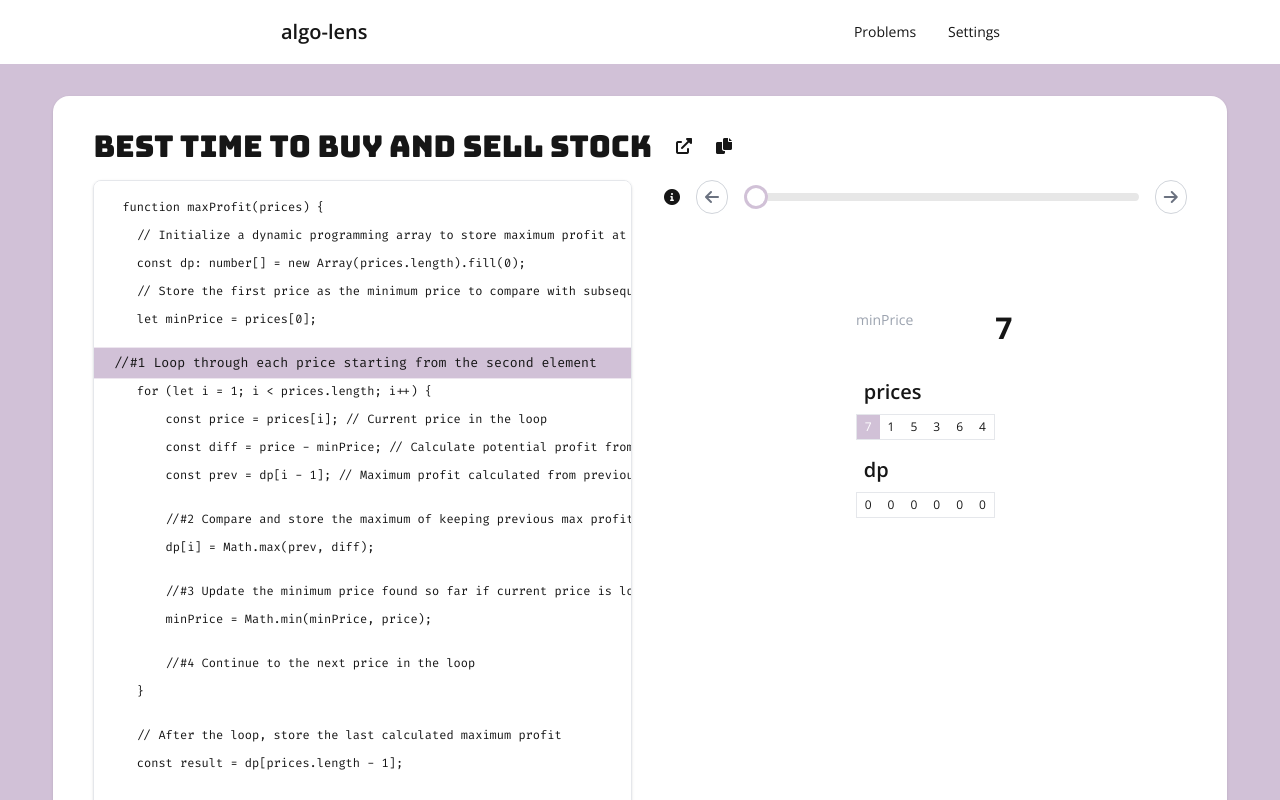
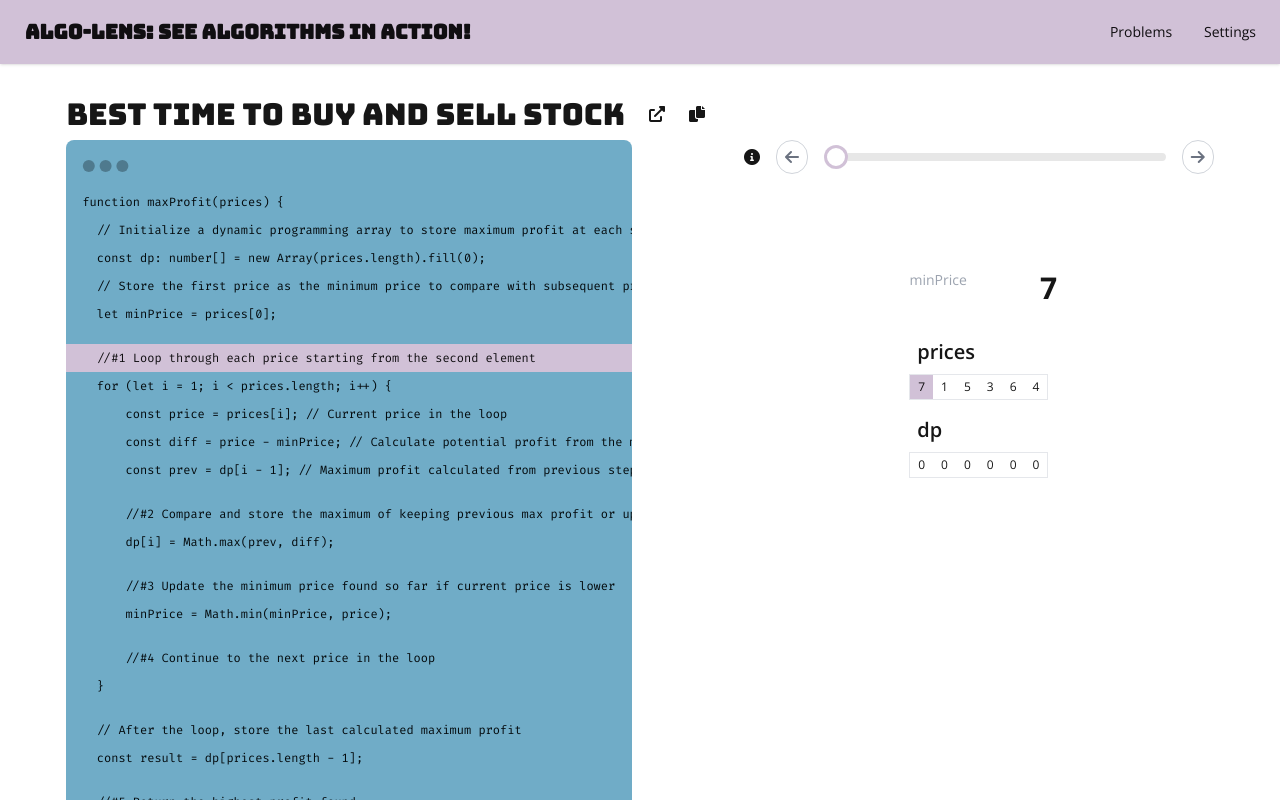
Before and after one commit to jaroslaw-weber/algo-lens, a Next.js app: page /problem/best-time-to-buy-and-sell-stock in a window 1280 px wide. Shown: the top 800 px of the page. Built offline with nearby package versions, Linux system fonts and the light colour scheme.

Commit message:
fix themes

```diff
--- a/components/CodePreview.tsx
+++ b/components/CodePreview.tsx
@@ -2,11 +2,11 @@ import React from 'react';
 
 const CodePreview = ({ code, highlightLineIndex }) => {
   return (
-    <pre className="bg-base-100 shadow border rounded-lg p-3 text-xs font-code leading-none overflow-auto">
+    <pre className="mockup-code rounded-lg text-xs font-code leading-none overflow-auto">
       {code.split('\n').map((line, index) => (
         <p
           key={index}
-          className={`px-4 py-2 transition-all duration-100 bg-base-100  ${index === highlightLineIndex ? 'bg-primary scale-110' : ''}`}
+          className={`px-4 py-2 transition-all duration-100 ${index === highlightLineIndex ? 'text-primary-content bg-primary ' : ''}`}
         >
           {line}
         </p>
--- a/components/DisplayArray.tsx
+++ b/components/DisplayArray.tsx
@@ -1,12 +1,12 @@
 import React, { useMemo } from "react";
 import { ArrayVariable, Pointer } from "../src/problem/types";
 
-const colors = ["bg-primary", "bg-secondary", "bg-info"];
+const colors = ["primary", "secondary"];
 
 const DisplayArray = ({ data }: { data: ArrayVariable }) => {
   const { value: array, label: title, pointers } = data;
 
-  console.log("arr", array)
+  console.log("arr", array);
 
   // Determine if the array is 2D (computed directly)
   const is2D = useMemo(
@@ -36,14 +36,13 @@ const DisplayArray = ({ data }: { data: ArrayVariable }) => {
         );
       }
 
+      const bgColor =
+        colors[pointers.indexOf(rowPointer ?? colPointer) % colors.length];
+
       if (is2D && rowPointer && colPointer) {
-        return `${
-          colors[pointers.indexOf(rowPointer) % colors.length]
-        } text-white`;
+        return `bg-${bgColor} text-${bgColor}-content`;
       } else if (!is2D && colPointer) {
-        return `${
-          colors[pointers.indexOf(colPointer) % colors.length]
-        } text-white`;
+        return `bg-${bgColor} text-${bgColor}-content`;
       }
       return "";
     };
@@ -57,7 +56,7 @@ const DisplayArray = ({ data }: { data: ArrayVariable }) => {
           key={colIndex}
           className={`px-2 py-1 flex-1 ${getCellStyle(rowIndex, colIndex)}`}
         >
-          {typeof item === "object"? JSON.stringify(item) : formatValue(item)}
+          {typeof item === "object" ? JSON.stringify(item) : formatValue(item)}
         </td>
       ))}
     </tr>
@@ -68,7 +67,7 @@ const DisplayArray = ({ data }: { data: ArrayVariable }) => {
       {title && <h3 className="pl-2 pb-2 text-xl font-semibold">{title}</h3>}
       <table className="w-full table-auto border-collapse border border-gray-200 ">
         <tbody>
-          {is2D? (
+          {is2D ? (
             array.map((subArray, rowIndex) => renderRow(subArray, rowIndex))
           ) : (
             <tr>{renderRow(array, 0)}</tr>
@@ -83,15 +82,15 @@ function formatValue(value: any): any {
   if (value === Infinity) {
     return "∞";
   }
-  if(value === true){
+  if (value === true) {
     //checkbox
-    return "✓"
+    return "✓";
   }
-  if(value === false){
+  if (value === false) {
     //checkbox
-    return "✗"
+    return "✗";
   }
-  return value
+  return value;
 }
 
 export default DisplayArray;
--- a/components/DisplayState.tsx
+++ b/components/DisplayState.tsx
@@ -40,7 +40,7 @@ const DisplayState = ({ state }) => {
 
   return (
     <div className="lg:flex flex-col  min-h-full items-center  justify-start">
-    <div className="grid grid-cols-1 gap-16 mt-8 w-full">{binary}</div>
+    <div className="grid grid-cols-2 gap-16 mt-8 w-full">{binary}</div>
     {/* Render numbers in a grid layout */}
     <div className=" w-full pt-12">{numbers}</div>
       {/* Render arrays */}
--- a/components/DisplayValueGroup.tsx
+++ b/components/DisplayValueGroup.tsx
@@ -97,6 +97,7 @@ const DisplayValueGroup: React.FC<DisplayBarChartProps> = ({ data }) => {
   const color = ["primary", "secondary"];
   let i = 0;
   for (const x of data.data) {
+    const bgColor = color[i % color.length]
     progressBars.push(
       <div className="flex flex-col gap-1 w-full">
         <p className="text-xs text-gray-400">{x.label}</p>
@@ -112,8 +113,8 @@ const DisplayValueGroup: React.FC<DisplayBarChartProps> = ({ data }) => {
           >
             <div
               className={`py-2 flex flex-col justify-center rounded overflow-hidden bg-${
-                color[i % color.length]
-              }   text-center whitespace-nowrap transition duration-500`}
+                bgColor
+              }  text-${bgColor}-content text-center whitespace-nowrap transition duration-500`}
               style={{
                 width: getWidthPercent(x, data.options) + "%",
               }}
--- a/components/Navbar.tsx
+++ b/components/Navbar.tsx
@@ -3,11 +3,11 @@ import Link from "next/link";
 
 const Navbar = () => {
   return (
-    <div className="w-full bg-base-100 flex-shrink">
-      <div className="navbar bg-base-100 max-w-3xl mx-auto">
+    <div className="w-full bg-base-100 flex-shrink ">
+      <div className="navbar  mx-auto bg-primary text-primary-content shadow">
         <div className="flex-1">
-          <Link href="/" className="btn btn-ghost normal-case text-xl">
-            algo-lens
+          <Link href="/" className="btn btn-ghost normal-case font-display text-xl">
+          algo-lens: see algorithms in action!
           </Link>
         </div>
         <div className="flex-none">
--- a/components/ProblemVisualizer.tsx
+++ b/components/ProblemVisualizer.tsx
@@ -45,8 +45,8 @@ const ProblemVisualizer: React.FC<ProblemVisualizerProps<any, any>> = ({
   };
 
   return (
-    <div className="card bg-white mx-8 my-8 flex-1 shadow">
-      <div className="card-body">
+    <div className="mx-8 my-8 flex-1">
+      <div className="">
         <div className="flex items-center gap-6">
           {/* Adjust the gap as needed */}
           <h2 className="font-display text-3xl pl-2">{title}</h2>
@@ -67,7 +67,7 @@ const ProblemVisualizer: React.FC<ProblemVisualizerProps<any, any>> = ({
             <i className="fas fa-copy"></i>
           </button>
         </div>
-        <div className="flex flex-col lg:flex-row ">
+        <div className="flex flex-col lg:flex-row  lg:gap-20">
           <div className="flex-1 p-2  lg:w-1/2">
             <CodePreview code={code} highlightLineIndex={line} />
           </div>
--- a/components/ThemeSelector.tsx
+++ b/components/ThemeSelector.tsx
@@ -1,4 +1,5 @@
 import { useEffect, useState } from 'react';
+import { getCurrentTheme } from '../src/theme';
 const themes = [
   'light', 'dark', 'cupcake', 'bumblebee', 'emerald', 'corporate', 'synthwave',
   'retro', 'cyberpunk', 'valentine', 'halloween', 'garden', 'forest', 'aqua',
@@ -7,10 +8,12 @@ const themes = [
 ];
 
 const ThemeSelector = () => {
-  const [theme, setTheme] = useState('pastel');
+
+  const [theme, setTheme] = useState(getCurrentTheme());
 
   useEffect(() => {
     document.documentElement.setAttribute('data-theme', theme);
+    localStorage.setItem('theme', theme);
   }, [theme]);
 
   return (
--- a/pages/_app.tsx
+++ b/pages/_app.tsx
@@ -2,10 +2,17 @@ import Head from "next/head";
 import Navbar from "../components/Navbar";
 import "../styles/globals.css";
 import type { AppProps } from "next/app";
+import { getCurrentTheme } from "../src/theme";
+import { useEffect } from "react";
 
 function MyApp({ Component, pageProps }: AppProps) {
+  const theme = getCurrentTheme();
+
+  useEffect(() => {
+    document.documentElement.setAttribute("data-theme", theme);
+  });
   return (
-    <div className="min-h-screen w-full font-sans flex flex-col bg-primary items-center">
+    <div className="min-h-screen w-full font-sans flex flex-col bg-base-100 items-center">
       <Head>
         <title>Algo-Lens: Algorithm Visualization Tool</title>
         <meta
--- a/pages/index.tsx
+++ b/pages/index.tsx
@@ -16,8 +16,7 @@ const Home: NextPage = () => {
 
 
       <main className="lg:mx-12 w-full mx-auto">
-        <p className="text-center font-display mt-8 flex-shrink">algo-lens: see algorithms in action! </p>
-        <div className="w-full">
+       <div className="w-full lg:pt-10">
         {randomProblem ? <ProblemVisualizer problem={randomProblem} /> : null}</div>
       </main>
     </div>
--- a/pages/problems.tsx
+++ b/pages/problems.tsx
@@ -13,9 +13,9 @@ const Problems: NextPage = () => {
       </Head>
 
       <main className="container mx-auto p-4  justify-center flex flex-col items-center">
-        <h1 className="text-3xl font-bold text-center mb-6">Problems</h1>
-        <div className="card bg-base-100 shadow-xl max-w-lg mx-auto">
-          <div className="card-body">
+        <h1 className="text-3xl text-center mb-6 mt-6 font-display">Problems</h1>
+        <div className="max-w-lg mx-auto">
+          <div className="p-4">
             <ul className="list-decimal list-inside">
               {problems.map((problem, index) => (
                 <li key={index} className="py-2">
--- /dev/null
+++ b/src/theme.ts
@@ -0,0 +1,10 @@
+
+export function getCurrentTheme(){
+    if (typeof window !== 'undefined' && typeof localStorage !== 'undefined') {
+      const local = localStorage.getItem('theme');
+      if (local) {
+        return local;
+      }
+    }
+    return 'default'; // or some other default value
+  }
```
